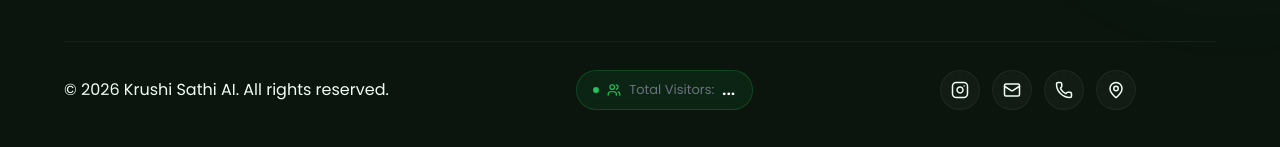
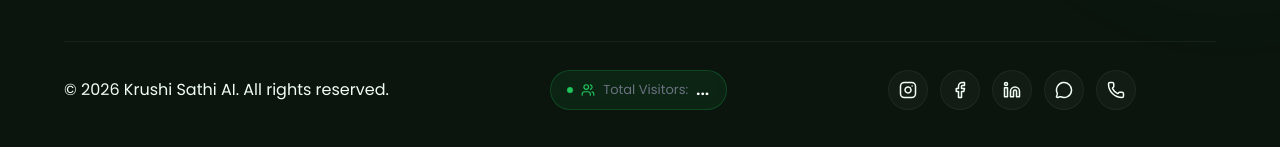
Before and after one commit to krushisathiai/Krushi-Sathi-AI-Website, a React (Vite) app: page /terms in a window 1280 px wide. Shown: the part 1070-1217 px from the top of the page. Built offline with nearby package versions, Linux system fonts and the light colour scheme; no server answers.

Commit message:
Update footer socials: add LinkedIn, Facebook, and WhatsApp links

```diff
--- a/src/components/Footer.jsx
+++ b/src/components/Footer.jsx
@@ -1,7 +1,7 @@
 import { useState, useEffect } from 'react';
 import { useTranslation } from 'react-i18next';
 import { Link } from 'react-router-dom';
-import { Globe, Mail, Phone, MapPin, Send, Users, Instagram } from 'lucide-react';
+import { Phone, Send, Users, Instagram, Facebook, Linkedin, MessageCircle } from 'lucide-react';
 import logoImg from '../assets/logo.png';
 import './Footer.css';
 
@@ -94,9 +94,10 @@ export default function Footer() {
 
           <div className="footer__socials">
             <a href="https://www.instagram.com/krushisathiai?igsh=MTFtZGlhdjNnMDZ4cg==" target="_blank" rel="noopener noreferrer" className="footer__social" aria-label="Instagram"><Instagram size={18} /></a>
-            <a href="mailto:info@krushisathi.com" className="footer__social" aria-label="Email"><Mail size={18} /></a>
+            <a href="https://www.facebook.com/krushisathiai" target="_blank" rel="noopener noreferrer" className="footer__social" aria-label="Facebook"><Facebook size={18} /></a>
+            <a href="https://www.linkedin.com/in/krushi-sathi-915310426" target="_blank" rel="noopener noreferrer" className="footer__social" aria-label="LinkedIn"><Linkedin size={18} /></a>
+            <a href="https://wa.me/917498589218" target="_blank" rel="noopener noreferrer" className="footer__social" aria-label="WhatsApp"><MessageCircle size={18} /></a>
             <a href="tel:7498589218" className="footer__social" aria-label="Phone"><Phone size={18} /></a>
-            <a href="#" className="footer__social" aria-label="Location"><MapPin size={18} /></a>
           </div>
         </div>
       </div>
```
